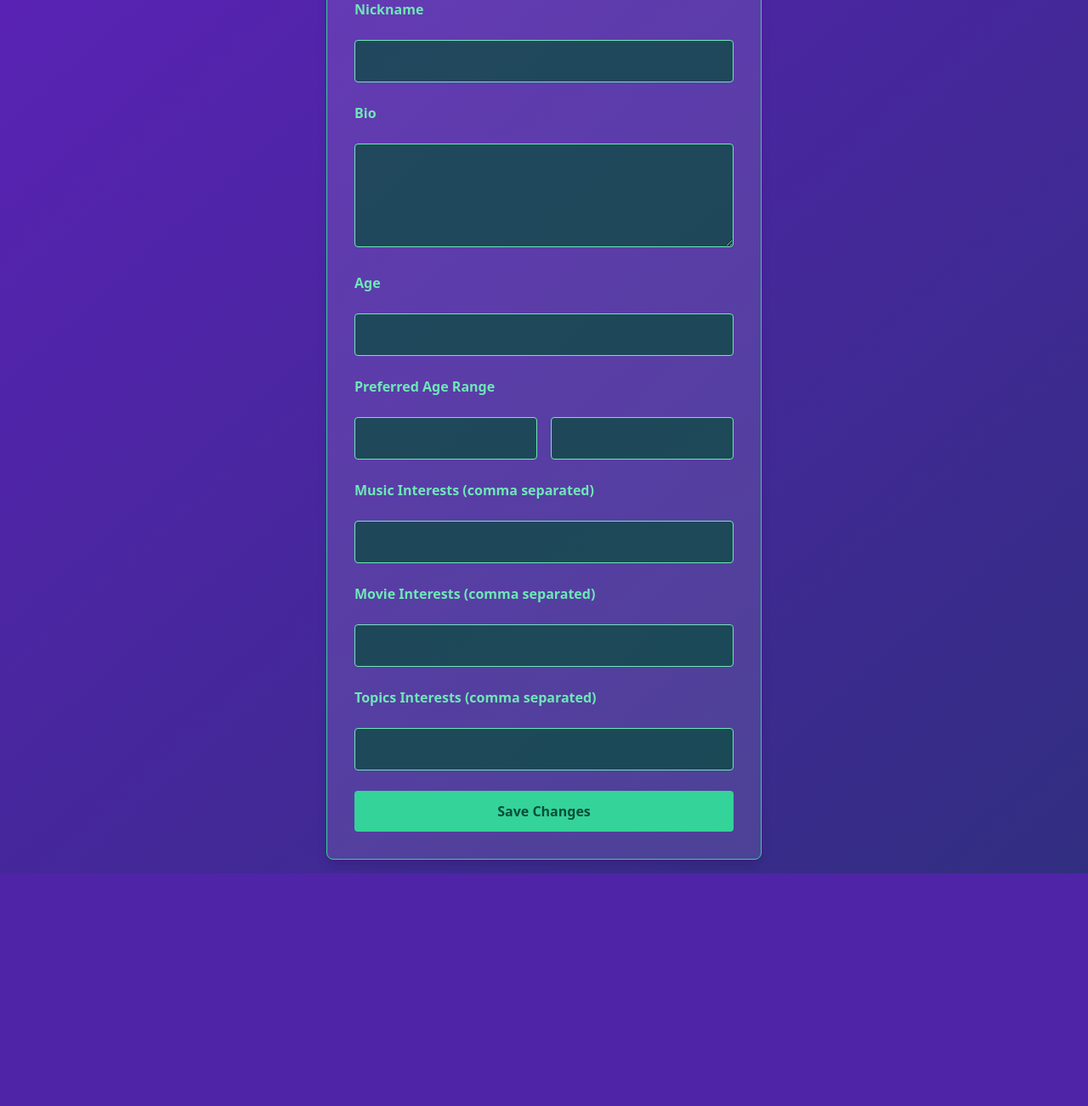
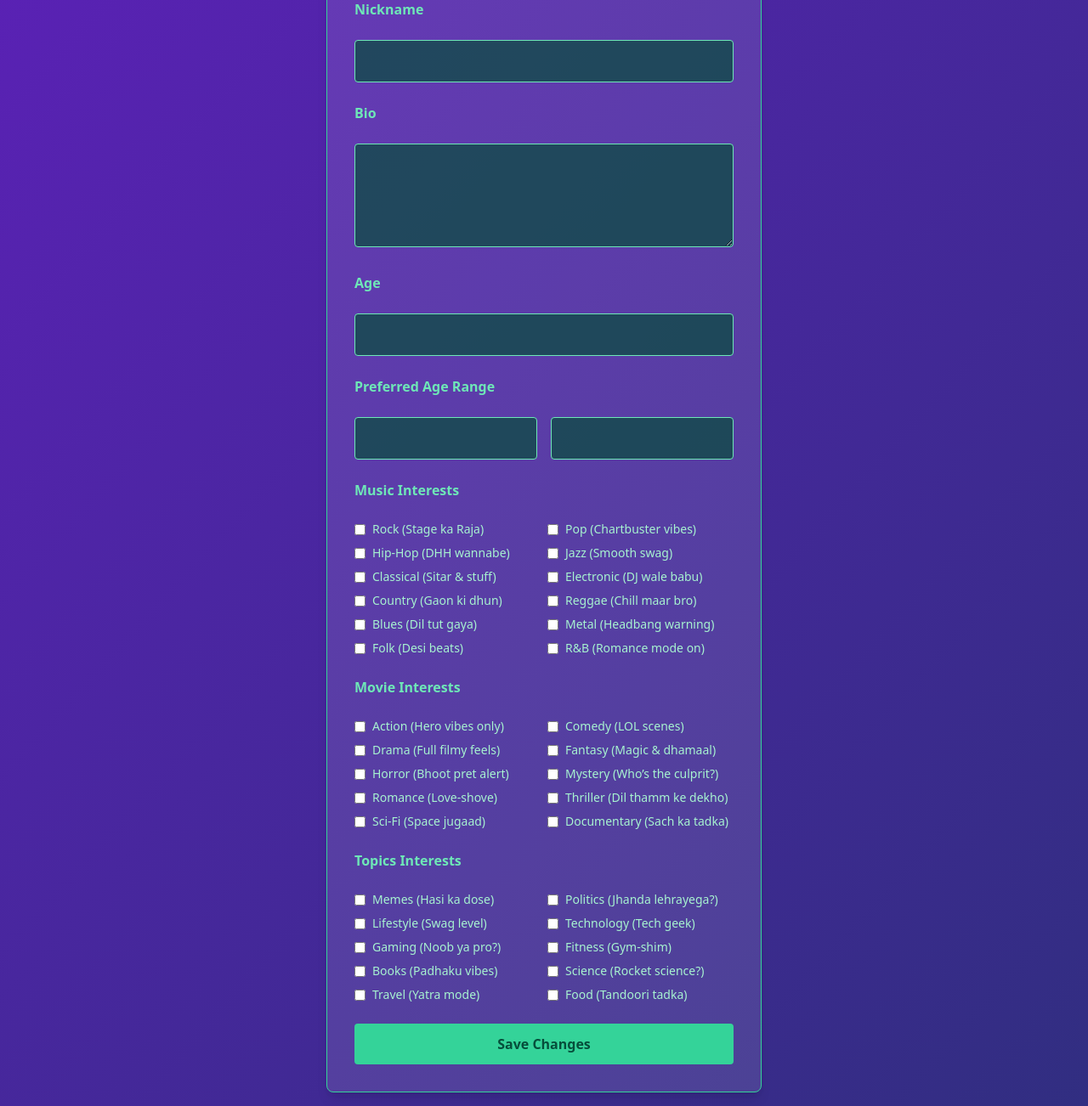
Before and after one commit to anoonimouse/VibeApp, a Flask app: template templates/edit_profile.html in a window 1280 px wide. Shown: the part 110-1412 px from the top of the page at 85% size. Before the commit the page ends 1138 px from the top, so only its background shows below. Run offline with Flask 3, Linux system fonts and the light colour scheme; the template is opened without the code that fills it, so the values that code supplies are empty.

Commit message:
Add files via upload

```diff
--- a/templates/edit_profile.html
+++ b/templates/edit_profile.html
@@ -10,6 +10,7 @@
   <div class="max-w-lg w-full bg-white bg-opacity-10 p-8 rounded-lg border border-green-400 shadow-lg">
     <h2 class="text-3xl font-extrabold text-green-300 text-center mb-6">Edit Your Profile</h2>
     <form method="POST" class="space-y-6">
+
       <label class="block text-green-300 font-semibold">Nickname</label>
       <input name="nickname" value="{{ user.nickname }}" required
              class="w-full px-4 py-3 bg-green-900 bg-opacity-70 placeholder-green-300 text-green-300 border border-green-300 rounded focus:outline-none focus:ring-2 focus:ring-green-400"/>
@@ -19,28 +20,67 @@
                 class="w-full px-4 py-3 bg-green-900 bg-opacity-70 placeholder-green-300 text-green-300 border border-green-300 rounded focus:outline-none focus:ring-2 focus:ring-green-400">{{ user.bio }}</textarea>
 
       <label class="block text-green-300 font-semibold">Age</label>
-      <input name="age" type="number" value="{{ user.age }}" min="18" max="99" required
+      <input name="age" type="number" value="{{ user.age }}" min="13" max="99" required
              class="w-full px-4 py-3 bg-green-900 bg-opacity-70 placeholder-green-300 text-green-300 border border-green-300 rounded focus:outline-none focus:ring-2 focus:ring-green-400"/>
 
       <label class="block text-green-300 font-semibold">Preferred Age Range</label>
       <div class="flex space-x-4">
-        <input name="preferred_age_min" type="number" value="{{ user.preferred_age_min }}" min="18" max="99"
+        <input name="preferred_age_min" type="number" value="{{ user.preferred_age_min }}" min="1" max="99"
                class="flex-1 px-4 py-3 bg-green-900 bg-opacity-70 placeholder-green-300 text-green-300 border border-green-300 rounded focus:outline-none focus:ring-2 focus:ring-green-400"/>
         <input name="preferred_age_max" type="number" value="{{ user.preferred_age_max }}" min="18" max="99"
                class="flex-1 px-4 py-3 bg-green-900 bg-opacity-70 placeholder-green-300 text-green-300 border border-green-300 rounded focus:outline-none focus:ring-2 focus:ring-green-400"/>
       </div>
 
-      <label class="block text-green-300 font-semibold">Music Interests (comma separated)</label>
-      <input name="interests_music" value="{{ user.interests_music }}"
-             class="w-full px-4 py-3 bg-green-900 bg-opacity-70 placeholder-green-300 text-green-300 border border-green-300 rounded focus:outline-none focus:ring-2 focus:ring-green-400"/>
+      <!-- Music Interests Checkboxes -->
+      <label class="block text-green-300 font-semibold">Music Interests</label>
+      <div class="grid grid-cols-2 gap-2 text-sm text-green-200">
+        {% for option in [
+          'Rock (Stage ka Raja)', 'Pop (Chartbuster vibes)', 'Hip-Hop (DHH wannabe)',
+          'Jazz (Smooth swag)', 'Classical (Sitar & stuff)', 'Electronic (DJ wale babu)',
+          'Country (Gaon ki dhun)', 'Reggae (Chill maar bro)', 'Blues (Dil tut gaya)',
+          'Metal (Headbang warning)', 'Folk (Desi beats)', 'R&B (Romance mode on)'
+        ] %}
+        <label class="flex items-center space-x-2">
+          <input type="checkbox" name="interests_music" value="{{ option }}" {% if option in user.interests_music %}checked{% endif %}
+                 class="form-checkbox text-green-400 bg-green-900 border-green-300 rounded">
+          <span>{{ option }}</span>
+        </label>
+        {% endfor %}
+      </div>
 
-      <label class="block text-green-300 font-semibold">Movie Interests (comma separated)</label>
-      <input name="interests_movies" value="{{ user.interests_movies }}"
-             class="w-full px-4 py-3 bg-green-900 bg-opacity-70 placeholder-green-300 text-green-300 border border-green-300 rounded focus:outline-none focus:ring-2 focus:ring-green-400"/>
+      <!-- Movie Interests Checkboxes -->
+      <label class="block text-green-300 font-semibold">Movie Interests</label>
+      <div class="grid grid-cols-2 gap-2 text-sm text-green-200">
+        {% for option in [
+          'Action (Hero vibes only)', 'Comedy (LOL scenes)', 'Drama (Full filmy feels)',
+          'Fantasy (Magic & dhamaal)', 'Horror (Bhoot pret alert)', 'Mystery (Who’s the culprit?)',
+          'Romance (Love-shove)', 'Thriller (Dil thamm ke dekho)', 'Sci-Fi (Space jugaad)',
+          'Documentary (Sach ka tadka)'
+        ] %}
+        <label class="flex items-center space-x-2">
+          <input type="checkbox" name="interests_movies" value="{{ option }}" {% if option in user.interests_movies %}checked{% endif %}
+                 class="form-checkbox text-green-400 bg-green-900 border-green-300 rounded">
+          <span>{{ option }}</span>
+        </label>
+        {% endfor %}
+      </div>
 
-      <label class="block text-green-300 font-semibold">Topics Interests (comma separated)</label>
-      <input name="interests_topics" value="{{ user.interests_topics }}"
-             class="w-full px-4 py-3 bg-green-900 bg-opacity-70 placeholder-green-300 text-green-300 border border-green-300 rounded focus:outline-none focus:ring-2 focus:ring-green-400"/>
+      <!-- Topic Interests Checkboxes -->
+      <label class="block text-green-300 font-semibold">Topics Interests</label>
+      <div class="grid grid-cols-2 gap-2 text-sm text-green-200">
+        {% for option in [
+          'Memes (Hasi ka dose)', 'Politics (Jhanda lehrayega?)', 'Lifestyle (Swag level)',
+          'Technology (Tech geek)', 'Gaming (Noob ya pro?)', 'Fitness (Gym-shim)',
+          'Books (Padhaku vibes)', 'Science (Rocket science?)', 'Travel (Yatra mode)',
+          'Food (Tandoori tadka)'
+        ] %}
+        <label class="flex items-center space-x-2">
+          <input type="checkbox" name="interests_topics" value="{{ option }}" {% if option in user.interests_topics %}checked{% endif %}
+                 class="form-checkbox text-green-400 bg-green-900 border-green-300 rounded">
+          <span>{{ option }}</span>
+        </label>
+        {% endfor %}
+      </div>
 
       <button type="submit" class="w-full bg-green-400 text-green-900 font-semibold py-3 rounded hover:bg-green-300 transition">Save Changes</button>
     </form>
```
Also changed, not shown: templates/404.html (added, +18 -0 lines), templates/500.html (added, +18 -0 lines), templates/reports.html (added, +29 -0 lines).
